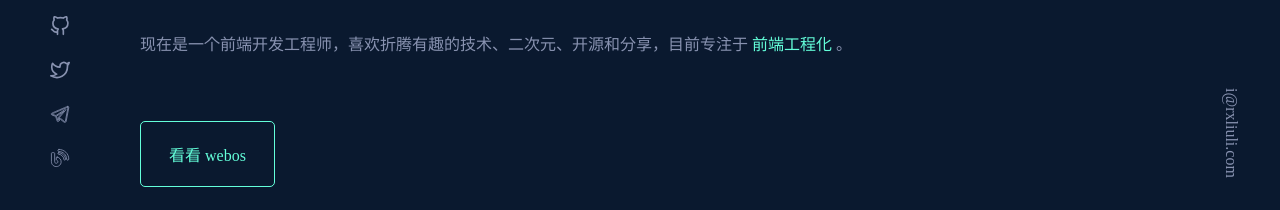
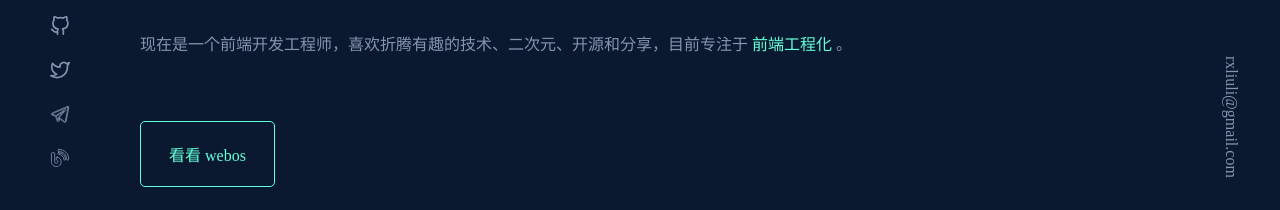
Before and after one commit to rxliuli/site, a Preact app in the folder apps/v2/: page / in a window 1280 px wide. Shown: the part 498-708 px from the top of the page. Built offline with nearby package versions, Linux system fonts and the light colour scheme.

Commit message:
feat: 替换 i@rxliuli.com => rxliuli@gmail.com

```diff
--- a/apps/v2/src/components/RightMail.tsx
+++ b/apps/v2/src/components/RightMail.tsx
@@ -16,8 +16,8 @@ export const RightMail = () => {
         css.RightMail,
       )}
     >
-      <a target={'_blank'} href={'mailto:i@rxliuli.com'}>
-        i@rxliuli.com
+      <a target={'_blank'} href={'mailto:rxliuli@gmail.com'}>
+        rxliuli@gmail.com
       </a>
     </div>
   )
--- a/apps/v2/src/views/ConcatView.tsx
+++ b/apps/v2/src/views/ConcatView.tsx
@@ -27,7 +27,7 @@ export const ConcatView = () => {
       <footer>
         虽然吾辈目前没有寻找任何新的机会，但吾辈的邮箱始终是打开的。无论您有任何问题或只是想打个招呼，不管是二次元还是开发者，吾辈都会尽力回复您！
       </footer>
-      <LinkButton href={'mailto:i@rxliuli.com'}>打个招呼</LinkButton>
+      <LinkButton href={'mailto:rxliuli@gmail.com'}>打个招呼</LinkButton>
     </div>
   )
 }
```
Also changed, not shown: 1 other file (tests, documents, lock files or other folders).
